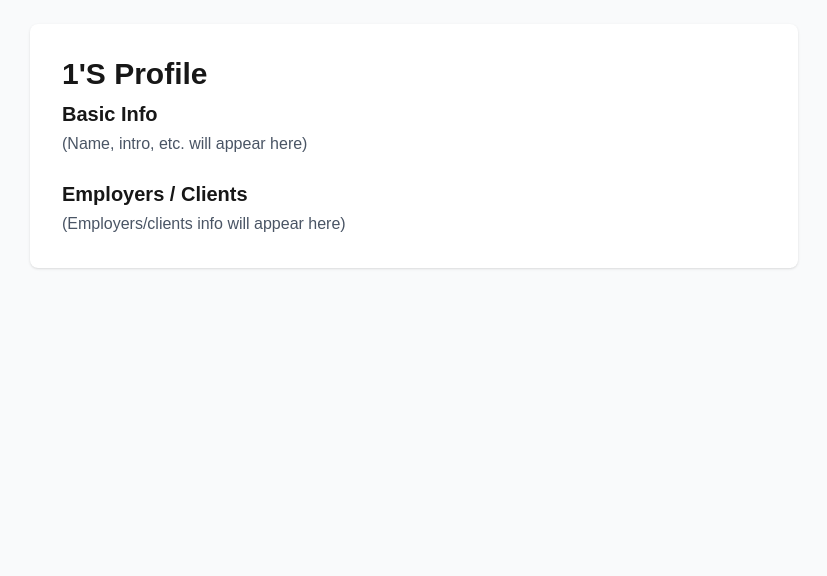
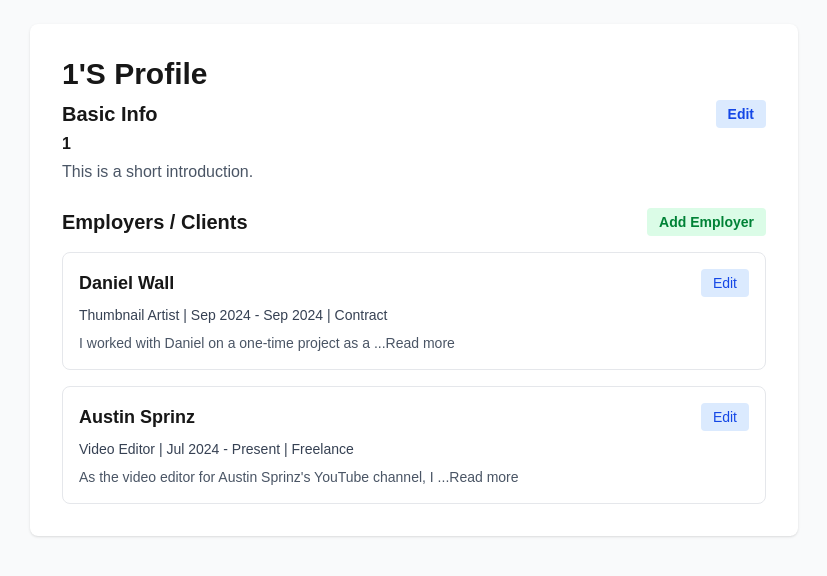
Before and after one commit to yeshu10/rosterprofile, a Next.js app: page /profile/1 in a window 1280 px wide. Shown: the top 576 px of the page, without its empty margins (226-1053 px from the left). Built offline with nearby package versions, Linux system fonts and the light colour scheme.

Commit message:
profile route worked

```diff
--- a/src/app/components/EmployerSection.tsx
+++ b/src/app/components/EmployerSection.tsx
@@ -0,0 +1,141 @@
+"use client";
+import { useState } from "react";
+
+interface EmployerSectionProps {
+  employer: {
+    id: number;
+    name: string;
+    jobTitle: string;
+    duration: string;
+    type: "Full-time" | "Contract" | "Freelance";
+    summary: string;
+    videos: string[]; // Mock video data (URLs or IDs)
+  };
+  onUpdate: (updatedEmployer: EmployerSectionProps['employer']) => void;
+  onDelete: (employerId: number) => void;
+}
+
+export default function EmployerSection({ employer, onUpdate, onDelete }: EmployerSectionProps) {
+  const [editing, setEditing] = useState(false);
+  const [form, setForm] = useState(employer);
+
+  const handleEdit = () => {
+    setForm(employer);
+    setEditing(true);
+  };
+
+  const handleCancel = () => {
+    setEditing(false);
+  };
+
+  const handleChange = (e: React.ChangeEvent<HTMLInputElement | HTMLTextAreaElement | HTMLSelectElement>) => {
+    setForm({ ...form, [e.target.name]: e.target.value });
+  };
+
+  const handleSave = () => {
+    onUpdate(form);
+    setEditing(false);
+  };
+
+  const handleDelete = () => {
+    onDelete(employer.id);
+  };
+
+  return (
+    <div className="border border-gray-200 rounded-lg p-4">
+      {editing ? (
+        <div className="space-y-3">
+          <div>
+            <label className="block text-sm font-medium">Name</label>
+            <input
+              name="name"
+              value={form.name}
+              onChange={handleChange}
+              className="border border-gray-300 rounded px-3 py-2 w-full"
+            />
+          </div>
+          <div>
+            <label className="block text-sm font-medium">Job Title</label>
+            <input
+              name="jobTitle"
+              value={form.jobTitle}
+              onChange={handleChange}
+              className="border border-gray-300 rounded px-3 py-2 w-full"
+            />
+          </div>
+          <div>
+            <label className="block text-sm font-medium">Duration</label>
+            <input
+              name="duration"
+              value={form.duration}
+              onChange={handleChange}
+              className="border border-gray-300 rounded px-3 py-2 w-full"
+            />
+          </div>
+          <div>
+            <label className="block text-sm font-medium">Type</label>
+            <select
+              name="type"
+              value={form.type}
+              onChange={handleChange}
+              className="border border-gray-300 rounded px-3 py-2 w-full"
+            >
+              <option value="Full-time">Full-time</option>
+              <option value="Contract">Contract</option>
+              <option value="Freelance">Freelance</option>
+            </select>
+          </div>
+          <div>
+            <label className="block text-sm font-medium">Summary</label>
+            <textarea
+              name="summary"
+              value={form.summary}
+              onChange={handleChange}
+              className="border border-gray-300 rounded px-3 py-2 w-full"
+              rows={3}
+            />
+          </div>
+          {/* Video list goes here */}
+          <div className="flex gap-2">
+            <button
+              className="bg-blue-600 text-white px-4 py-2 rounded hover:bg-blue-700"
+              onClick={handleSave}
+              type="button"
+            >
+              Save
+            </button>
+            <button
+              className="bg-gray-200 text-gray-700 px-4 py-2 rounded hover:bg-gray-300"
+              onClick={handleCancel}
+              type="button"
+            >
+              Cancel
+            </button>
+            <button
+              className="bg-red-600 text-white px-4 py-2 rounded hover:bg-red-700"
+              onClick={handleDelete}
+              type="button"
+            >
+              Delete
+            </button>
+          </div>
+        </div>
+      ) : (
+        <div className="space-y-2">
+          <div className="flex items-center justify-between">
+            <h3 className="text-lg font-semibold">{employer.name}</h3>
+             <button
+                className="ml-2 px-3 py-1 text-sm bg-blue-100 text-blue-700 rounded hover:bg-blue-200"
+                onClick={handleEdit}
+              >
+                Edit
+              </button>
+          </div>
+          <p className="text-gray-700 text-sm">{employer.jobTitle} | {employer.duration} | {employer.type}</p>
+          <p className="text-gray-600 mt-1 text-sm">{employer.summary}</p>
+          {/* Display videos here */}
+        </div>
+      )}
+    </div>
+  );
+}
--- a/src/app/components/ProfileDisplay.tsx
+++ b/src/app/components/ProfileDisplay.tsx
@@ -1,19 +1,184 @@
+"use client";
+import { useState } from "react";
+import EmployerSection from "./EmployerSection";
+
 interface ProfileDisplayProps {
   username: string;
 }
 
+interface Employer {
+  id: number;
+  name: string;
+  jobTitle: string;
+  duration: string;
+  type: "Full-time" | "Contract" | "Freelance";
+  summary: string;
+  videos: string[]; // Mock video data (URLs or IDs)
+}
+
 export default function ProfileDisplay({ username }: ProfileDisplayProps) {
+  // Mock initial data for basic info
+  const [basicInfo, setBasicInfo] = useState({
+    firstName: "",
+    lastName: username.charAt(0).toUpperCase() + username.slice(1),
+    intro: "This is a short introduction.",
+  });
+  const [editingBasicInfo, setEditingBasicInfo] = useState(false);
+  const [basicInfoForm, setBasicInfoForm] = useState(basicInfo);
+
+  // Mock initial data for employers
+  const [employers, setEmployers] = useState<Employer[]>([
+    {
+      id: 1,
+      name: "Daniel Wall",
+      jobTitle: "Thumbnail Artist",
+      duration: "Sep 2024 - Sep 2024",
+      type: "Contract",
+      summary: "I worked with Daniel on a one-time project as a ...Read more",
+      videos: ["video1", "video2"], // Mock data
+    },
+    {
+      id: 2,
+      name: "Austin Sprinz",
+      jobTitle: "Video Editor",
+      duration: "Jul 2024 - Present",
+      type: "Freelance",
+      summary: "As the video editor for Austin Sprinz's YouTube channel, I ...Read more",
+      videos: ["video3", "video4", "video5"], // Mock data
+    },
+  ]);
+  const [nextEmployerId, setNextEmployerId] = useState(3);
+
+  const handleEditBasicInfo = () => {
+    setBasicInfoForm(basicInfo);
+    setEditingBasicInfo(true);
+  };
+
+  const handleCancelBasicInfo = () => {
+    setEditingBasicInfo(false);
+  };
+
+  const handleChangeBasicInfo = (e: React.ChangeEvent<HTMLInputElement | HTMLTextAreaElement>) => {
+    setBasicInfoForm({ ...basicInfoForm, [e.target.name]: e.target.value });
+  };
+
+  const handleSaveBasicInfo = () => {
+    setBasicInfo(basicInfoForm);
+    setEditingBasicInfo(false);
+  };
+
+  const handleAddEmployer = () => {
+    const newEmployer: Employer = {
+      id: nextEmployerId,
+      name: "New Employer",
+      jobTitle: "",
+      duration: "",
+      type: "Full-time",
+      summary: "",
+      videos: [],
+    };
+    setEmployers([...employers, newEmployer]);
+    setNextEmployerId(nextEmployerId + 1);
+  };
+
+  const handleUpdateEmployer = (updatedEmployer: Employer) => {
+    setEmployers(employers.map(emp => (emp.id === updatedEmployer.id ? updatedEmployer : emp)));
+  };
+
+  const handleDeleteEmployer = (employerId: number) => {
+    setEmployers(employers.filter(emp => emp.id !== employerId));
+  };
+
   return (
     <main className="min-h-screen bg-gray-50 p-6">
       <div className="max-w-3xl mx-auto bg-white rounded-lg shadow p-8">
         <h1 className="text-3xl font-bold mb-2 capitalize">{username}'s Profile</h1>
         <section className="mb-6">
-          <h2 className="text-xl font-semibold mb-1">Basic Info</h2>
-          <div className="text-gray-600">(Name, intro, etc. will appear here)</div>
+          <h2 className="text-xl font-semibold mb-1 flex items-center justify-between">
+            Basic Info
+            {!editingBasicInfo && (
+              <button
+                className="ml-2 px-3 py-1 text-sm bg-blue-100 text-blue-700 rounded hover:bg-blue-200"
+                onClick={handleEditBasicInfo}
+              >
+                Edit
+              </button>
+            )}
+          </h2>
+          {editingBasicInfo ? (
+            <div className="space-y-3">
+              <div>
+                <label className="block text-sm font-medium">First Name</label>
+                <input
+                  name="firstName"
+                  value={basicInfoForm.firstName}
+                  onChange={handleChangeBasicInfo}
+                  className="border border-gray-300 rounded px-3 py-2 w-full"
+                />
+              </div>
+              <div>
+                <label className="block text-sm font-medium">Last Name</label>
+                <input
+                  name="lastName"
+                  value={basicInfoForm.lastName}
+                  onChange={handleChangeBasicInfo}
+                  className="border border-gray-300 rounded px-3 py-2 w-full"
+                />
+              </div>
+              <div>
+                <label className="block text-sm font-medium">Introduction</label>
+                <textarea
+                  name="intro"
+                  value={basicInfoForm.intro}
+                  onChange={handleChangeBasicInfo}
+                  className="border border-gray-300 rounded px-3 py-2 w-full"
+                  rows={3}
+                />
+              </div>
+              <div className="flex gap-2">
+                <button
+                  className="bg-blue-600 text-white px-4 py-2 rounded hover:bg-blue-700"
+                  onClick={handleSaveBasicInfo}
+                  type="button"
+                >
+                  Save
+                </button>
+                <button
+                  className="bg-gray-200 text-gray-700 px-4 py-2 rounded hover:bg-gray-300"
+                  onClick={handleCancelBasicInfo}
+                  type="button"
+                >
+                  Cancel
+                </button>
+              </div>
+            </div>
+          ) : (
+            <div>
+              <div className="font-semibold">{basicInfo.firstName} {basicInfo.lastName}</div>
+              <div className="text-gray-600 mt-1">{basicInfo.intro}</div>
+            </div>
+          )}
         </section>
         <section>
-          <h2 className="text-xl font-semibold mb-1">Employers / Clients</h2>
-          <div className="text-gray-600">(Employers/clients info will appear here)</div>
+          <h2 className="text-xl font-semibold mb-4 flex items-center justify-between">
+            Employers / Clients
+             <button
+                className="ml-2 px-3 py-1 text-sm bg-green-100 text-green-700 rounded hover:bg-green-200"
+                onClick={handleAddEmployer}
+              >
+                Add Employer
+              </button>
+          </h2>
+          <div className="space-y-4">
+            {employers.map(employer => (
+              <EmployerSection
+                key={employer.id}
+                employer={employer}
+                onUpdate={handleUpdateEmployer}
+                onDelete={handleDeleteEmployer}
+              />
+            ))}
+          </div>
         </section>
       </div>
     </main>
```
